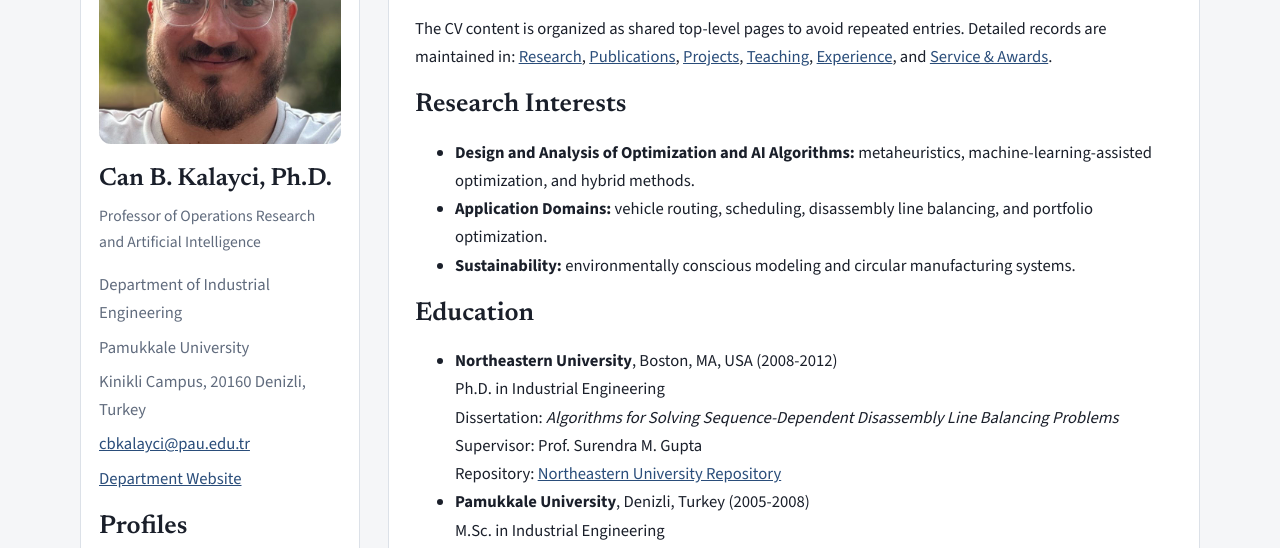
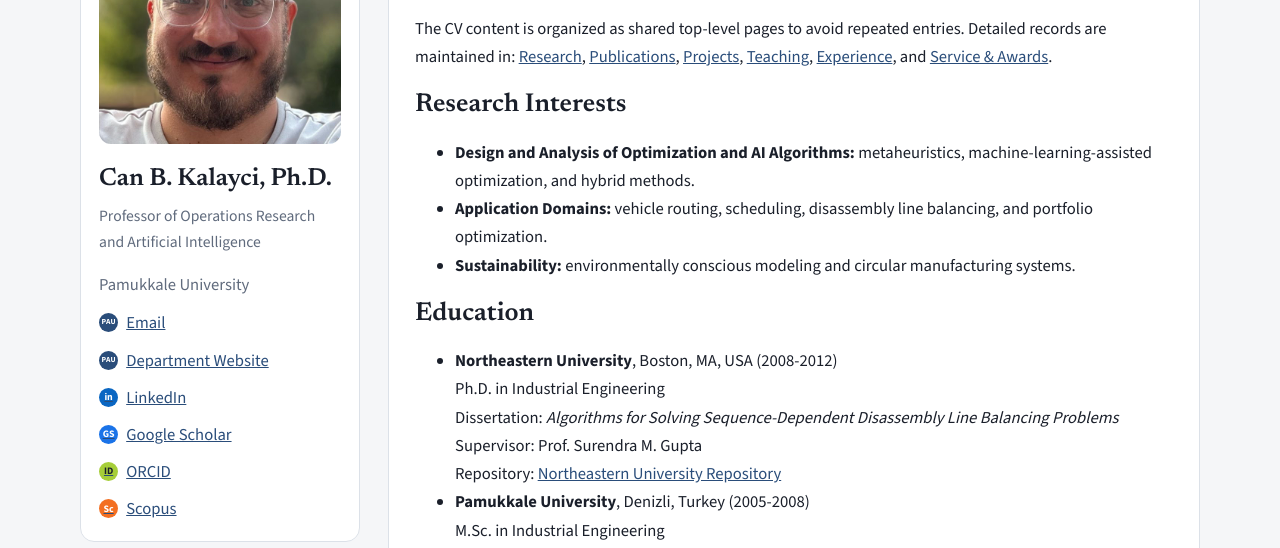
Before and after one commit to cbkalayci/cbkalayci.github.io, a plain HTML site: page cv/index.html in a window 1280 px wide. Shown: the part 204-752 px from the top of the page. Drawn offline with nearby package versions, Linux system fonts and the light colour scheme.

Commit message:
Unify sidebar links, add link badges, and fill missing DOI

```diff
--- a/cv/index.html
+++ b/cv/index.html
@@ -44,24 +44,12 @@
         <p class="role">Professor of Operations Research and Artificial Intelligence</p>
 
         <ul class="contact-list">
-          <li>Department of Industrial Engineering</li>
           <li>Pamukkale University</li>
-          <li>Kinikli Campus, 20160 Denizli, Turkey</li>
-          <li><a href="mailto:cbkalayci@pau.edu.tr">cbkalayci@pau.edu.tr</a></li>
-          <li>
-            <a href="https://www.pau.edu.tr/cbkalayci" target="_blank" rel="noreferrer">
-              Department Website
-            </a>
-          </li>
-        </ul>
-
-        <h2>Profiles</h2>
-        <ul class="contact-list">
+          <li><a href="mailto:cbkalayci@pau.edu.tr">Email</a></li>
+          <li><a href="https://www.pau.edu.tr/cbkalayci" target="_blank" rel="noreferrer">Department Website</a></li>
           <li><a href="https://www.linkedin.com/in/cbkalayci" target="_blank" rel="noreferrer">LinkedIn</a></li>
           <li><a href="https://scholar.google.com/citations?user=iHetZQAAAAJ" target="_blank" rel="noreferrer">Google Scholar</a></li>
-          <li><a href="https://www.researchgate.net/profile/Can_Kalayci" target="_blank" rel="noreferrer">ResearchGate</a></li>
           <li><a href="https://orcid.org/0000-0003-2355-7015" target="_blank" rel="noreferrer">ORCID</a></li>
-          <li><a href="https://www.webofscience.com/wos/author/record/1057347" target="_blank" rel="noreferrer">Web of Science</a></li>
           <li><a href="https://www.scopus.com/authid/detail.uri?authorId=54951330900" target="_blank" rel="noreferrer">Scopus</a></li>
         </ul>
       </aside>
--- a/styles.css
+++ b/styles.css
@@ -126,6 +126,60 @@ a {
   color: var(--muted);
 }
 
+.sidebar .contact-list a {
+  display: inline-flex;
+  align-items: center;
+  gap: 8px;
+}
+
+.sidebar .contact-list a::before {
+  content: "L";
+  width: 1.2rem;
+  height: 1.2rem;
+  border-radius: 999px;
+  display: inline-grid;
+  place-items: center;
+  font-size: 0.62rem;
+  font-weight: 700;
+  line-height: 1;
+  color: #ffffff;
+  background: #7b8698;
+  flex-shrink: 0;
+}
+
+.sidebar .contact-list a[href^="mailto:"]::before {
+  content: "@";
+  background: #8d2d48;
+}
+
+.sidebar .contact-list a[href*="pau.edu.tr"]::before {
+  content: "PAU";
+  font-size: 0.48rem;
+  letter-spacing: 0.02em;
+  background: #2a4d7a;
+}
+
+.sidebar .contact-list a[href*="linkedin.com"]::before {
+  content: "in";
+  background: #0a66c2;
+}
+
+.sidebar .contact-list a[href*="scholar.google"]::before {
+  content: "GS";
+  background: #1a73e8;
+}
+
+.sidebar .contact-list a[href*="orcid.org"]::before {
+  content: "ID";
+  background: #a6ce39;
+  color: #1a1f2a;
+}
+
+.sidebar .contact-list a[href*="scopus.com"]::before {
+  content: "Sc";
+  background: #f36f21;
+}
+
 .content {
   padding: 22px 26px;
 }
```
Also changed, not shown: experience/index.html (+4 -0 lines), index.html (+1 -0 lines), projects/index.html (+3 -0 lines), publications/index.html (+4 -0 lines), research/index.html (+3 -0 lines), service/index.html (+4 -0 lines), teaching/index.html (+5 -1 lines).
